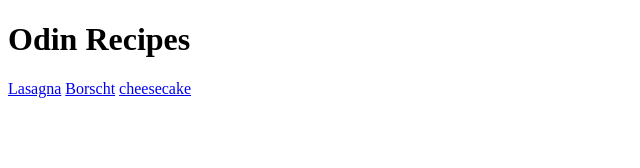
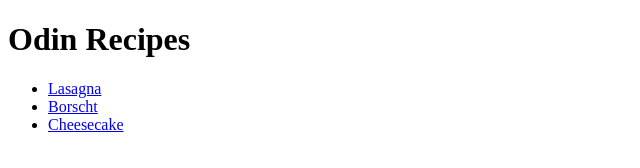
Before and after one commit to LarsenKarlsen/odin-recepies, a plain HTML site: page Foundations/HTML_Foundations/5_odin-recipes/index.html in a window 1280 px wide. Shown: the whole page, without its empty margins (0-640 px from the left). Drawn offline with Linux system fonts and the light colour scheme.

Commit message:
group recipes into ul

```diff
--- a/Foundations/HTML_Foundations/5_odin-recipes/index.html
+++ b/Foundations/HTML_Foundations/5_odin-recipes/index.html
@@ -8,8 +8,10 @@
 </head>
 <body>
     <h1>Odin Recipes</h1>
-    <a href="./recipes/lasagna.html">Lasagna</a>
-    <a href="./recipes/borscht.html">Borscht</a>
-    <a href="./recipes/cheesecake.html">cheesecake</a>
+    <ul>
+        <li><a href="./recipes/lasagna.html">Lasagna</a></li>
+        <li><a href="./recipes/borscht.html">Borscht</a></li>
+        <li><a href="./recipes/cheesecake.html">Cheesecake</a></li>
+    </ul>
 </body>
 </html>
```
